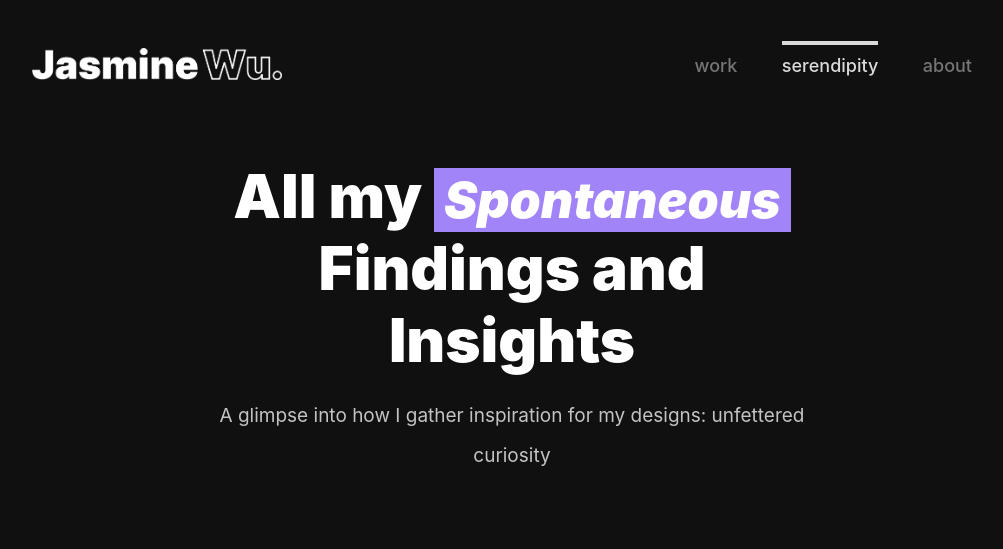
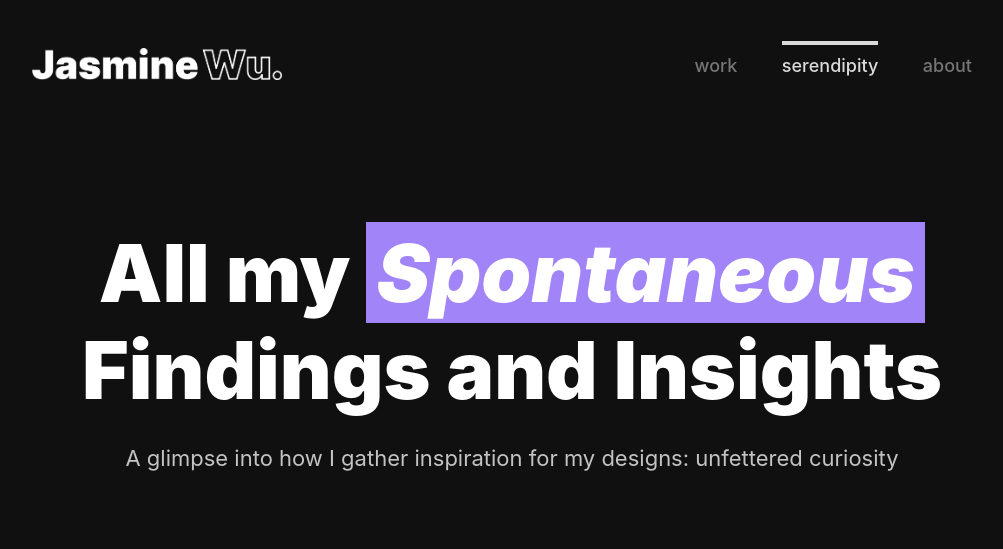
Before and after one commit to Jaslavie/personal-portfolio, a PHP site: page /hobbies.html in a window 1280 px wide. Shown: the top 549 px of the page, without its empty margins (128-1131 px from the left). Run offline with PHP 8.4, Linux system fonts and the light colour scheme; some libraries are stand-ins or nearby versions.

Commit message:
changed h1 titles for consistency, added to serendipity

```diff
--- a/hobbies.html
+++ b/hobbies.html
@@ -48,11 +48,11 @@
 
 <!-- hobbies header -->
 <div id="hobbies">
-    <div id="section">
+    <div class="child">
         <div class="container">
             <div class="section-header">
                 <h1>All my <span>Spontaneous</span> Findings and Insights </h1>
-                <p>A glimpse into how I gather inspiration for my designs: unfettered curiosity</p>
+                <p class="callout-p">A glimpse into how I gather inspiration for my designs: unfettered curiosity</p>
             </div>
         </div>
     </div>
@@ -209,6 +209,24 @@
 
 
             </div>
+             <!-- wu wei -->
+
+             <div class="pins-contain">
+                <div class="emoji-contain">
+                    <h1>🌊</h1>
+                </div>
+                <h2>Wu Wei and Effortless Action</h2>
+                <div class="subp">User's approach to design [and life] should feel effortless</div>
+                <p> Similar to how I approach life and productivity, user experiences should literally
+                    <b>flow like water</b>, ie: they should be carried through the website rather than
+                    needing to work against the wave to get where they need to be.
+
+                </p>
+                <iframe style="border-radius: 15px" src="https://www.youtube.com/embed/mq10ZvZgxy4?si=mvViAWW-0Ub0-3q9" title="YouTube video player" frameborder="0" allow="accelerometer; autoplay; clipboard-write; encrypted-media; gyroscope; picture-in-picture; web-share" allowfullscreen></iframe>
+                <div class="subp" style="margin-top: 1vw;">My favorite video on wu wei</div>
+
+
+            </div>
             <!-- mbti -->
 
             <div class="pins-contain">
--- a/index.html
+++ b/index.html
@@ -113,7 +113,7 @@
                         <h1> <span>Jasmine Wu </span></h1>
                     </div>
                     <h1 class="bottom-header-text">I'm <span class="auto-type"></span></h1>
-                    <p style="font-size: 20px;">18 y.o. product designer who likes building things @ 3am</p>
+                    <p class="callout-p">18 y.o. product designer who likes building things @ 3am</p>
                 </div>
 
                 <div class="scroll-down">
--- a/style.css
+++ b/style.css
@@ -51,6 +51,9 @@ p a:hover {
 h1 {
     font-weight: 900;
     font-size: 80px;
+}
+.callout-p {
+    font-size: 22px;
 }
 
 
@@ -727,10 +730,9 @@ p.black {
 
 
 .subsub-title span,
-.section-header span {
+.section-header span,  #hobbies h1 span{
     background-color:#A284F9;
     font-style: italic;
-    font-size: 50px;
     color: #fff;
     padding: 2px 10px;
 }
@@ -1028,7 +1030,6 @@ p.black {
 
 .section-header h1{
     margin-bottom: 20px;
-    font-size: 60px;
     text-align: left;
 
 }
```
Also changed, not shown: images/about/ocean wave.jpeg (added), 3 other files.
